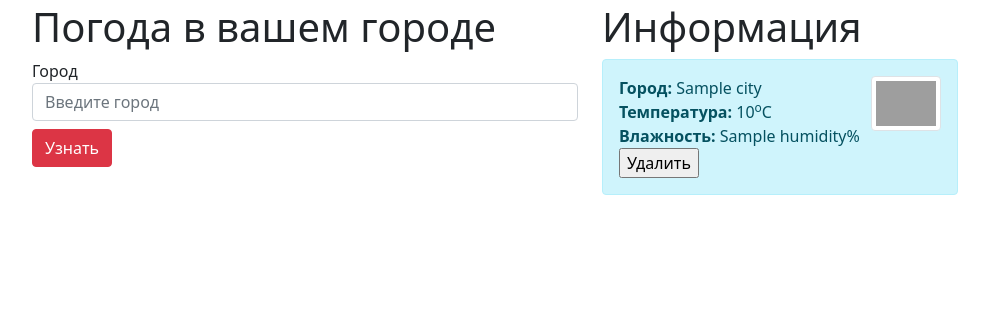
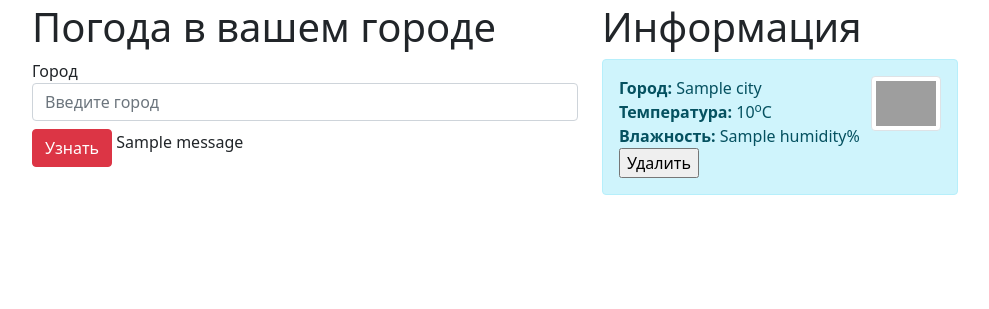
Before and after one commit to Vladimir-82/Weather, a Django app: template WeatherApp/weather/templates/weather/index.html in a window 1280 px wide. Shown: the part 212-521 px from the top of the page, without its empty margins (50-1039 px from the left). Run offline with Django 4.2, Linux system fonts and the light colour scheme; the template is opened without the code that fills it: values that come from a table or form of the project are taken from there, most other values are stand-ins (such as "Sample title", 1, 10 or a date in 2020); one stand-in notice (Sample message) is shown; some libraries are stand-ins or nearby versions; grey boxes are pictures that could not be loaded.

Commit message:
i did it

```diff
--- a/WeatherApp/weather/templates/weather/index.html
+++ b/WeatherApp/weather/templates/weather/index.html
@@ -9,6 +9,11 @@
             <label for="city">Город</label>
             {{ form.name }}
             <input type="submit" name="send" value="Узнать" class="mt-2 btn btn-danger">
+            {% if messages %}
+                {% for message in messages %}
+                    {{ message }}
+                {% endfor %}
+            {% endif %}
         </form>
         </div>
         <div class="col-4 offset-0">
--- a/WeatherApp/weather/views.py
+++ b/WeatherApp/weather/views.py
@@ -2,6 +2,8 @@ import requests
 from django.shortcuts import render
 from .models import City
 from .forms import CityForm
+
+from django.contrib import messages
 
 
 
@@ -24,7 +26,7 @@ def index(request):
     for city in cities:
         res = requests.get(url.format(city.name)).json()
         if res == {'cod': '404', 'message': 'city not found'}:
-            print('Такого города не существует')
+            messages.add_message(request, messages.INFO, 'Такого города не существует')
             cities.filter(name=city).delete()
             continue
 
```
Also changed, not shown: WeatherApp/db.sqlite3.
